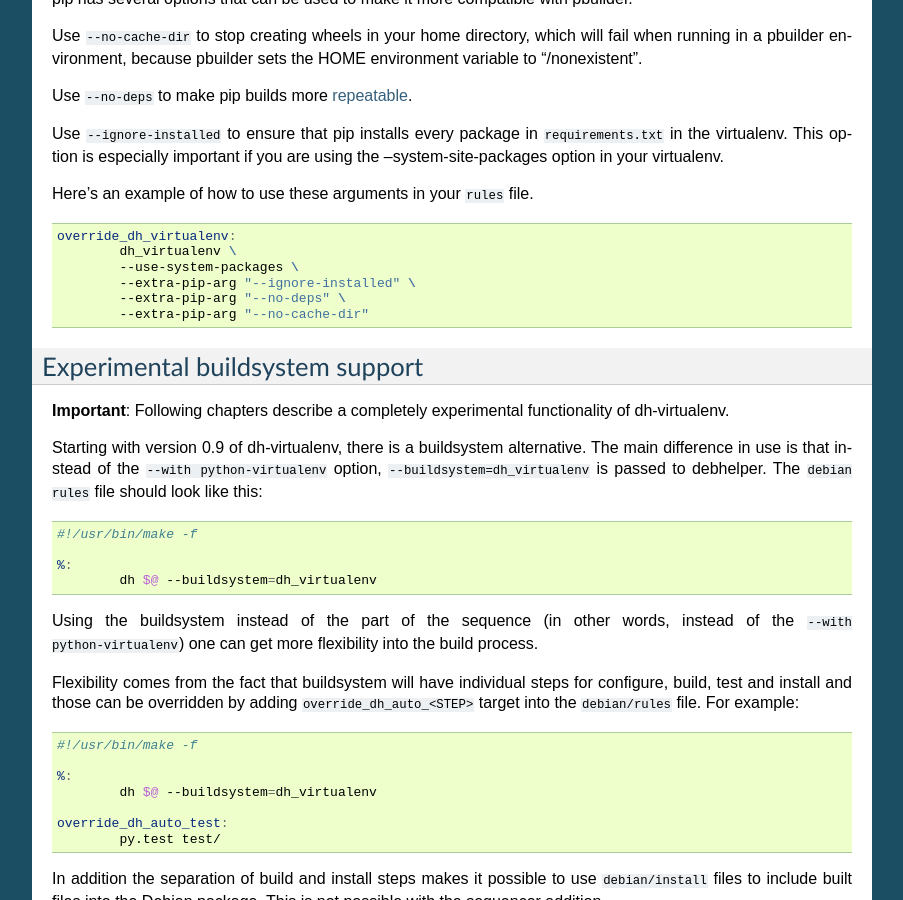
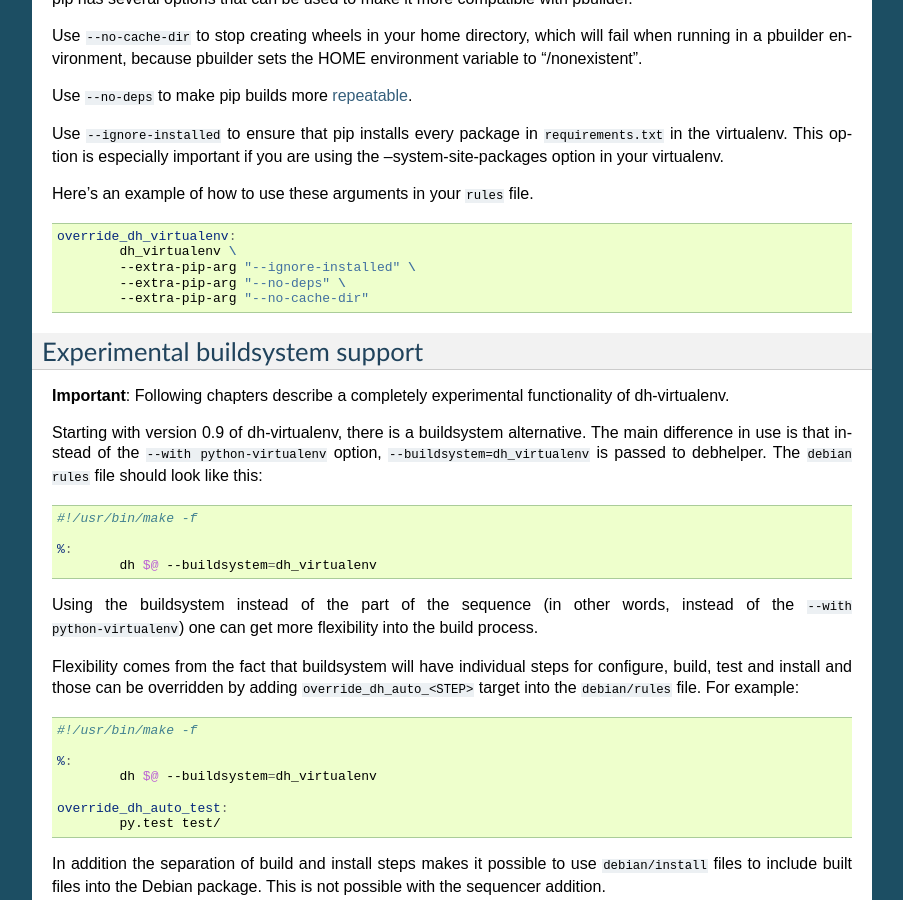
Before and after one commit to spotify/dh-virtualenv, a Sphinx documentation site: the page built from doc/usage.rst, in a window 1280 px wide and 900 px high, scrolled down 3768 px. Shown: the whole window, without its empty margins (198-1101 px from the left). Built offline with Sphinx 7.4.7, drawn with Linux system fonts in a browser that asks for light colours.

Commit message:
Drop --use-system-packages from example in docs.
The --use-system-packages option is not usually needed and
shouldn't be in the example.

```diff
--- a/doc/usage.rst
+++ b/doc/usage.rst
@@ -275,7 +275,6 @@ Here's an example of how to use these arguments in your ``rules`` file.
 
                 override_dh_virtualenv:
                 	dh_virtualenv \
-                	--use-system-packages \
                 	--extra-pip-arg "--ignore-installed" \
                 	--extra-pip-arg "--no-deps" \
                 	--extra-pip-arg "--no-cache-dir"
```
